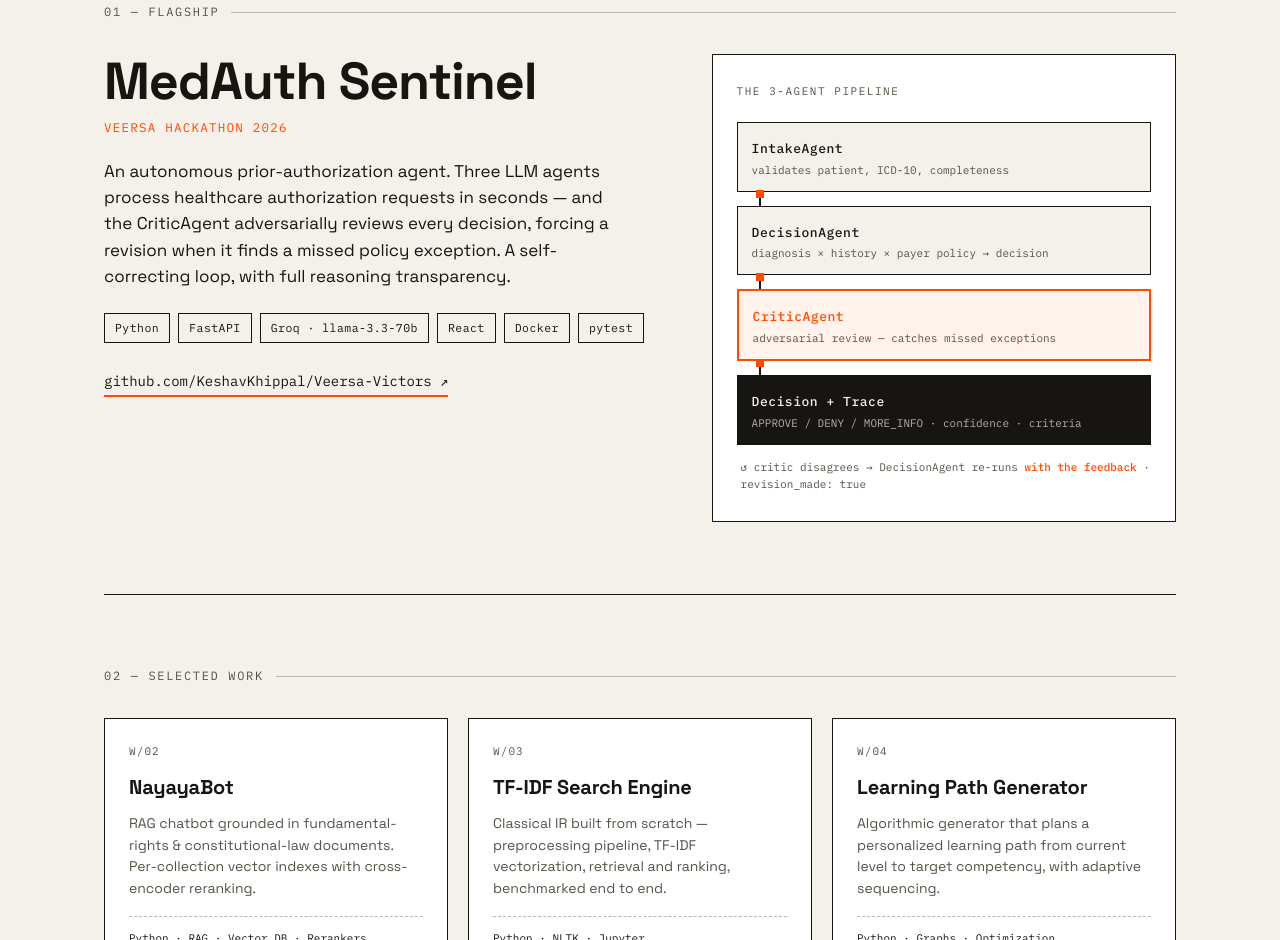
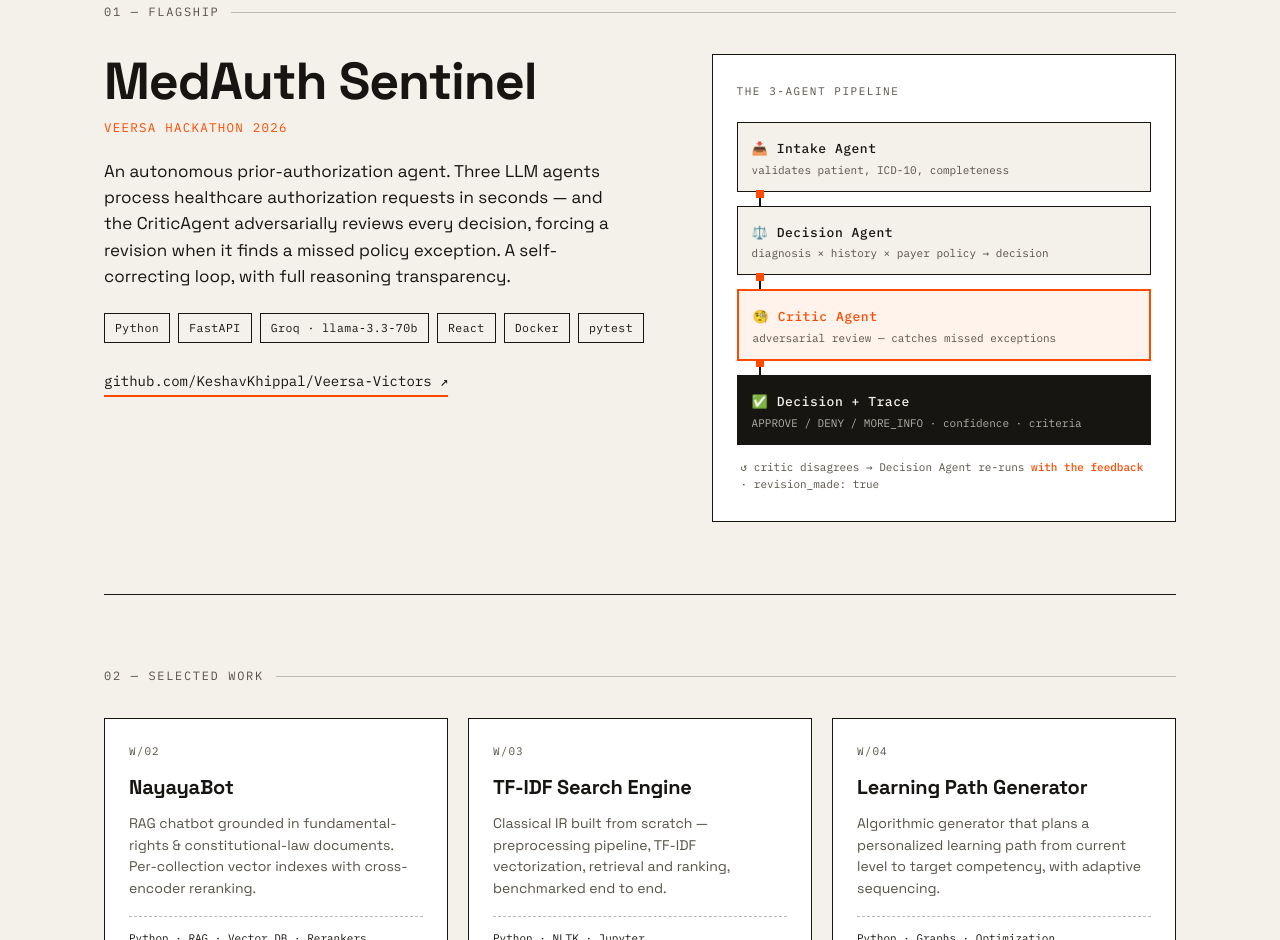
Before and after one commit to KeshavKhippal/KeshavKhippal.github.io, a plain HTML site: page index.html in a window 1280 px wide. Shown: the part 938-1878 px from the top of the page. Drawn offline with Linux system fonts and the light colour scheme.

Commit message:
Pipeline icons and naming

```diff
--- a/index.html
+++ b/index.html
@@ -249,15 +249,15 @@
       <div class="pipeline" aria-label="MedAuth Sentinel agent pipeline diagram">
         <p class="p-title">The 3-agent pipeline</p>
         <div class="agent-row">
-          <div class="agent"><span class="a-name">IntakeAgent</span><div class="a-role">validates patient, ICD-10, completeness</div></div>
+          <div class="agent"><span class="a-name">📥 Intake Agent</span><div class="a-role">validates patient, ICD-10, completeness</div></div>
           <div class="wire"></div>
-          <div class="agent"><span class="a-name">DecisionAgent</span><div class="a-role">diagnosis × history × payer policy → decision</div></div>
+          <div class="agent"><span class="a-name">⚖️ Decision Agent</span><div class="a-role">diagnosis × history × payer policy → decision</div></div>
           <div class="wire"></div>
-          <div class="agent critic"><span class="a-name">CriticAgent</span><div class="a-role">adversarial review — catches missed exceptions</div></div>
+          <div class="agent critic"><span class="a-name">🧐 Critic Agent</span><div class="a-role">adversarial review — catches missed exceptions</div></div>
           <div class="wire"></div>
-          <div class="agent out"><span class="a-name">Decision + Trace</span><div class="a-role">APPROVE / DENY / MORE_INFO · confidence · criteria</div></div>
+          <div class="agent out"><span class="a-name">✅ Decision + Trace</span><div class="a-role">APPROVE / DENY / MORE_INFO · confidence · criteria</div></div>
         </div>
-        <p class="loopnote">↺ critic disagrees → DecisionAgent re-runs <b>with the feedback</b> · revision_made: true</p>
+        <p class="loopnote">↺ critic disagrees → Decision Agent re-runs <b>with the feedback</b> · revision_made: true</p>
       </div>
     </div>
   </section>
```
